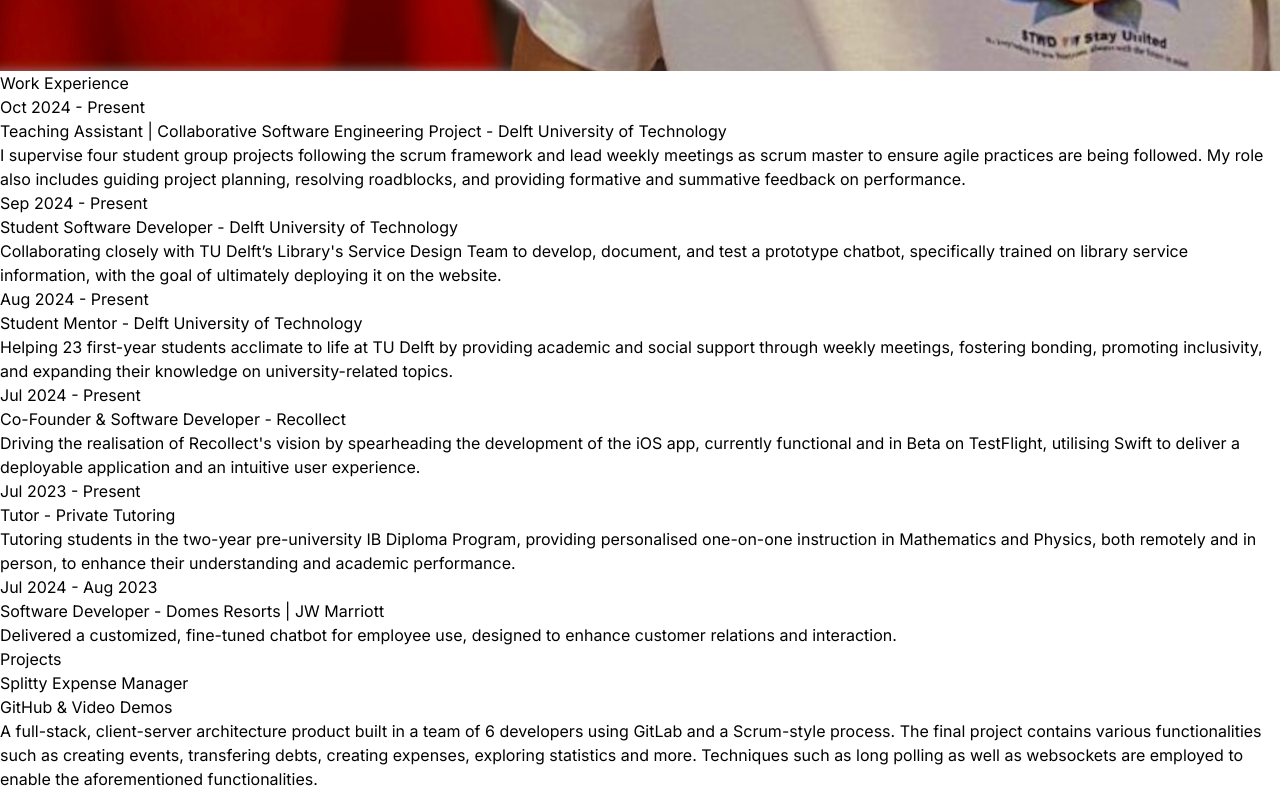
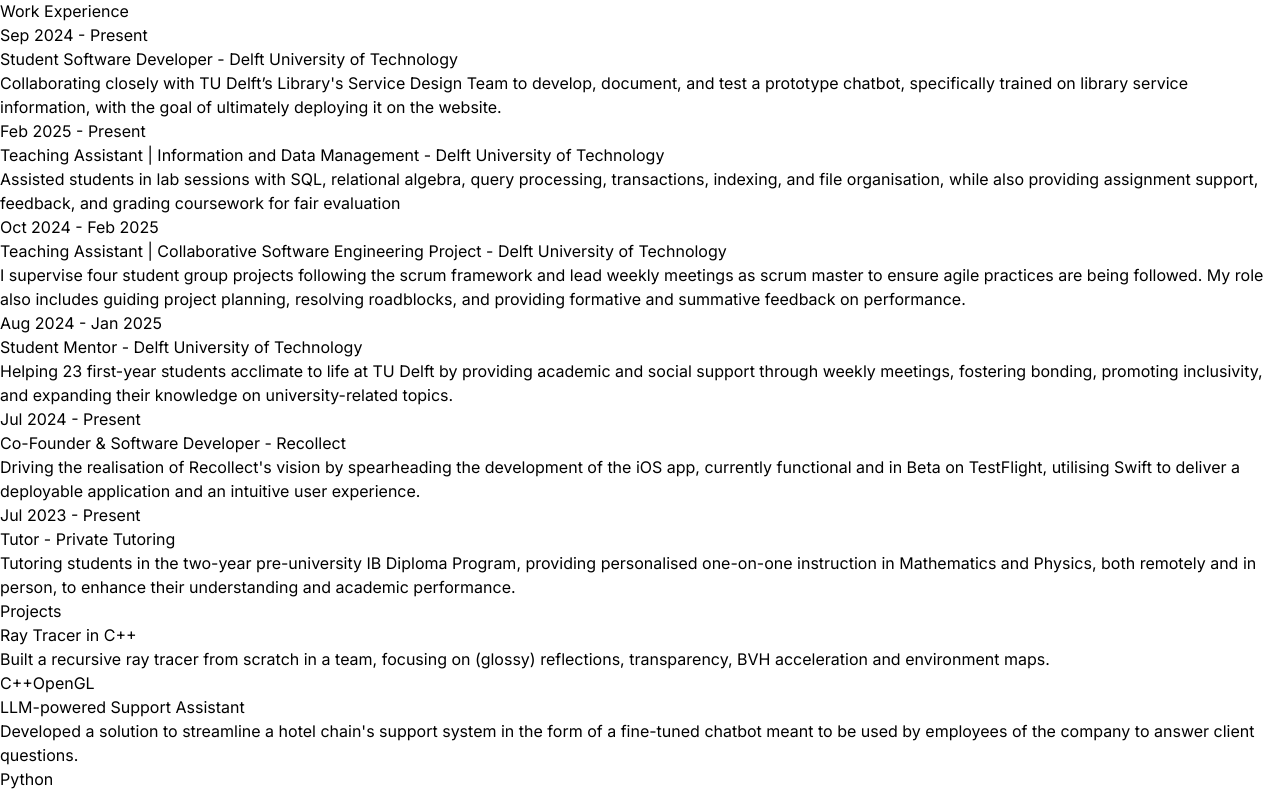
Before and after one commit to teimg/portfolio-site, a React (Vite) app: page / in a window 1280 px wide. Shown: the part 1380-2175 px from the top of the page. Built offline with nearby package versions, Linux system fonts and the light colour scheme.

Commit message:
Updated Experiences

```diff
--- a/src/Components/Projects.jsx
+++ b/src/Components/Projects.jsx
@@ -24,12 +24,6 @@
               <p className="mb-3 text-l text-neutral-300 font-bold">
                 {project.title}
               </p>
-              <a
-                href={project.github}
-                className="mb-2 text-sm text-neutral-300 hover:text-blue-400"
-              >
-                GitHub & Video Demos
-              </a>
             </motion.div>
             <motion.div
               className="w-full max-x-xl lg:w-3/4"
--- a/src/constants/index.js
+++ b/src/constants/index.js
@@ -3,17 +3,9 @@
 import project3 from "../assets/projects/project-3.jpg";
 import project4 from "../assets/projects/project-4.jpg";
 
-export const HERO_CONTENT = `I am a resourceful and determined engineer with a passion for solving complex problems. I excel at rapidly learning new concepts and thrive in environments that demand innovation, creative solutions and a proactive approach.\n\nCurrently, I am a Honours student in my second year of Computer Science and Engineering at Delft University of Technology, where I am proud to maintain a (summa) cum laude average of 9.42/10 (4.00 GPA); ranking me as the 7th highest scoring student across the Netherlands in Mathematics and Computer Science (KIVI Engineering Encouragement Prize). In addition to my academics, I am the co-founder of Timecapsule and also hold multiple roles within TU Delft, where I contribute my skills to various ventures.`;
+export const HERO_CONTENT = `I am a resourceful and determined engineer with a passion for solving complex problems. I excel at rapidly learning new concepts and thrive in environments that demand innovation, creative solutions and a proactive approach.`;
 
 export const EXPERIENCES = [
-  {
-    year: "Oct 2024 - Present",
-    role: "Teaching Assistant | Collaborative Software Engineering Project",
-    company: " Delft University of Technology",
-    description: `I supervise four student group projects following the scrum framework and lead weekly meetings as scrum master to ensure agile practices are being followed. My role also includes guiding project planning, resolving roadblocks, and providing formative and summative feedback on performance.`,
-    technologies: ["Javascript", "React.js", "Next.js", "mongoDB"],
-    companyLink: "https://www.linkedin.com/school/tudelft/"
-  },
   {
     year: "Sep 2024 - Present",
     role: "Student Software Developer",
@@ -23,7 +15,23 @@
     companyLink: "https://www.linkedin.com/school/tudelft/"
   },
   {
-    year: "Aug 2024 - Present",
+    year: "Feb 2025 - Present",
+    role: "Teaching Assistant | Information and Data Management",
+    company: " Delft University of Technology",
+    description: `Assisted students in lab sessions with SQL, relational algebra, query processing, transactions, indexing, and file organisation, while also providing assignment support, feedback, and grading coursework for fair evaluation`,
+    technologies: ["Javascript", "React.js", "Next.js", "mongoDB"],
+    companyLink: "https://www.linkedin.com/school/tudelft/"
+  },
+  {
+    year: "Oct 2024 - Feb 2025",
+    role: "Teaching Assistant | Collaborative Software Engineering Project",
+    company: " Delft University of Technology",
+    description: `I supervise four student group projects following the scrum framework and lead weekly meetings as scrum master to ensure agile practices are being followed. My role also includes guiding project planning, resolving roadblocks, and providing formative and summative feedback on performance.`,
+    technologies: ["Javascript", "React.js", "Next.js", "mongoDB"],
+    companyLink: "https://www.linkedin.com/school/tudelft/"
+  },
+  {
+    year: "Aug 2024 - Jan 2025",
     role: "Student Mentor",
     company: " Delft University of Technology",
     description: `Helping 23 first-year students acclimate to life at TU Delft by providing academic and social support through weekly meetings, fostering bonding, promoting inclusivity, and expanding their knowledge on university-related topics.`,
@@ -45,41 +53,44 @@
     description: `Tutoring students in the two-year pre-university IB Diploma Program, providing personalised one-on-one instruction in Mathematics and Physics, both remotely and in person, to enhance their understanding and academic performance.`,
     technologies: ["Ruby", "Rails", "PHP", "Sqlite"],
     companyLink: "https://www.linkedin.com/in/teim-giesen-1bb140286/"
-  },
-  {
-    year: "Jul 2024 - Aug 2023",
-    role: "Software Developer",
-    company: " Domes Resorts | JW Marriott",
-    description: `Delivered a customized, fine-tuned chatbot for employee use, designed to enhance customer relations and interaction.`,
-    technologies: ["Ruby", "Rails", "PHP", "Sqlite"],
-    companyLink: "https://www.linkedin.com/company/domesresorts"
   }
 ];
 
 export const PROJECTS = [
   {
+    title: "Ray Tracer in C++",
+    image: project1,
+    description:
+      "Built a recursive ray tracer from scratch in a team, focusing on (glossy) reflections, transparency, BVH acceleration and environment maps.",
+    technologies: ["C++", "OpenGL"]
+  },
+  {
+    title: "LLM-powered Support Assistant",
+    image: project1,
+    description:
+      "Developed a solution to streamline a hotel chain's support system in the form of a fine-tuned chatbot meant to be used by employees of the company to answer client questions.",
+    technologies: ["Python"]
+  },
+  {
     title: "Splitty Expense Manager",
     image: project1,
     description:
       "A full-stack, client-server architecture product built in a team of 6 developers using GitLab and a Scrum-style process. The final project contains various functionalities such as creating events, transfering debts, creating expenses, exploring statistics and more. Techniques such as long polling as well as websockets are employed to enable the aforementioned functionalities.",
-    technologies: ["Java", "JavaFX", "Spring Boot", "Spring Data", "Gradle"],
-    github: 'https://github.com/teimg/splitty-expense-manager',
+    technologies: ["Java", "JavaFX", "Spring Boot", "Spring Data", "Gradle"]
   },
   {
     title: "Portfolio Website",
     image: project2,
     description:
       "A portfolio website deployed using various web technologies to showcase projects, professional experience, skills and contact information. This refers to the website you are currently viewing. It was built from the ground up using React.",
-    technologies: ["Javascript", "React", "HTML", "CSS"],
-    github: 'https://github.com/teimg/portfolio-site',
+    technologies: ["Javascript", "React", "HTML", "CSS"]
   },
   {
     title: "Physics AI Help Tool",
     image: project3,
     description:
       "This project involves creating a physics help tool that can be used within the classroom. This includes an in-app sqlite database acting as a place for a teacher to store, view, edit and delete multiple choice questions. The tool also uses training data, collected from the client's classroom, to train a supervised learning algorithm (a decision tree created using scikit-learn) to predict a question's difficulty and thereby provide students with challenging yet manageable questions. The software also enables the creation of quizzes using questions from the database (and recommended by the machine learning algorithm). Additionally, the program includes timers, allows for freehand drawings, and includes a general 'home' to base lessons around.",
-    technologies: ["Python", "SQL"],
-    github: 'https://github.com/teimg/physics-AI-help-tool',
+    technologies: ["Python", "SQL"]
   }
 ];
 
@@ -103,7 +114,6 @@
 ];
 
 export const CONTACT = {
-  address: "767 Fifth Avenue, New York, NY 10153 ",
   phoneNo: "+31 618696292",
   email: "teim.giesen@gmail.com",
 };
```
